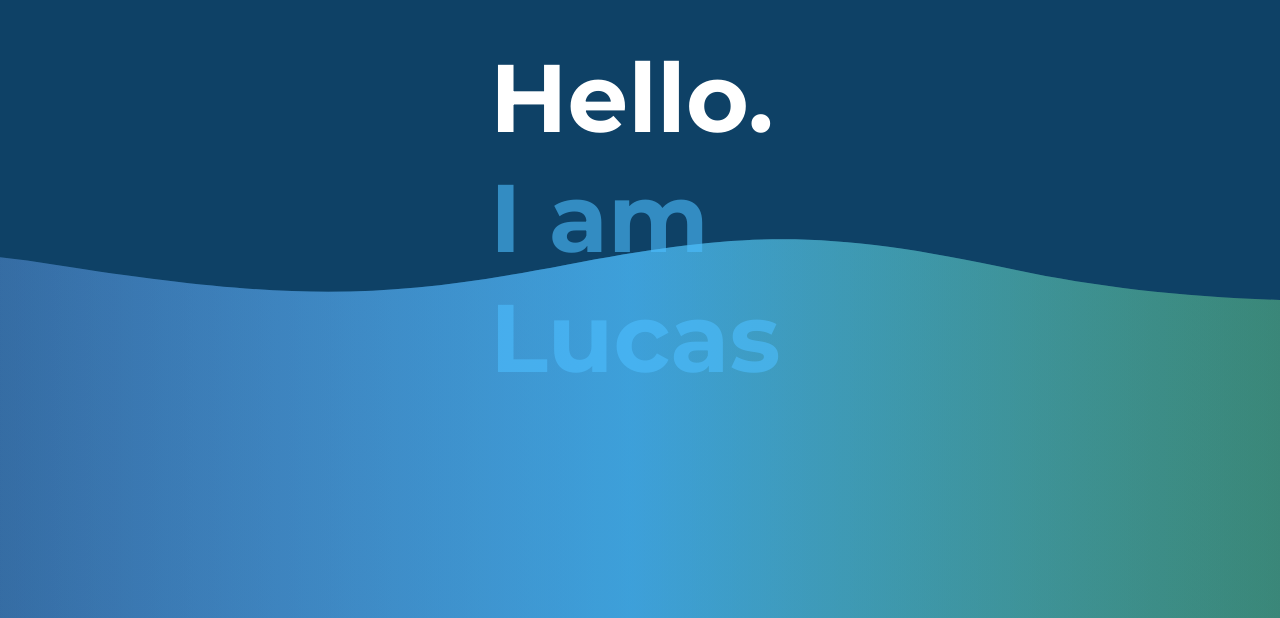
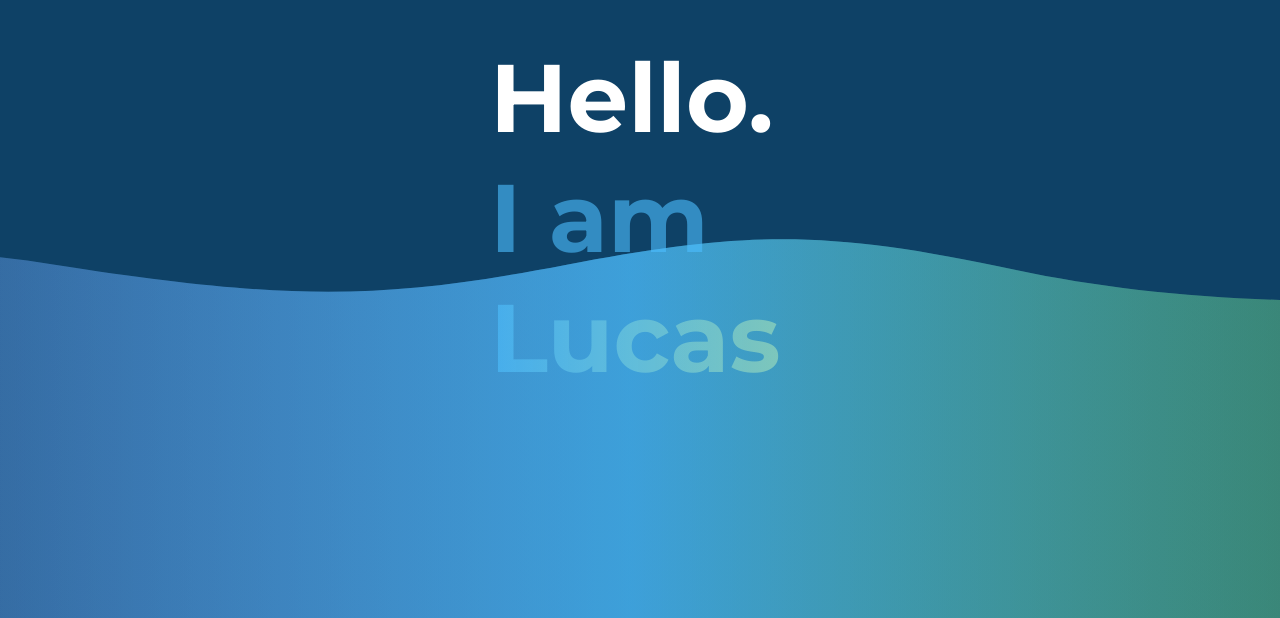
Before and after one commit to k1nha/portfolio, a React (Vite) app: page / in a window 1280 px wide. Shown: the part 182-800 px from the top of the page. Built offline with nearby package versions, Linux system fonts and the light colour scheme.

Commit message:
refactor: add gradient on name

```diff
--- a/src/pages/Home.tsx
+++ b/src/pages/Home.tsx
@@ -17,7 +17,7 @@ function Home() {
             </p>
           </Link>
           <Link to="/contact">
-            <p id="lucas" className="text-BabyBlue">
+            <p id="lucas" className="w-[400px] text-transparent bg-clip-text bg-gradient-to-r from-[#4cbeff99] to-[#b7e5a2b0]">
               <span>Lucas</span>
             </p>
           </Link>
```
